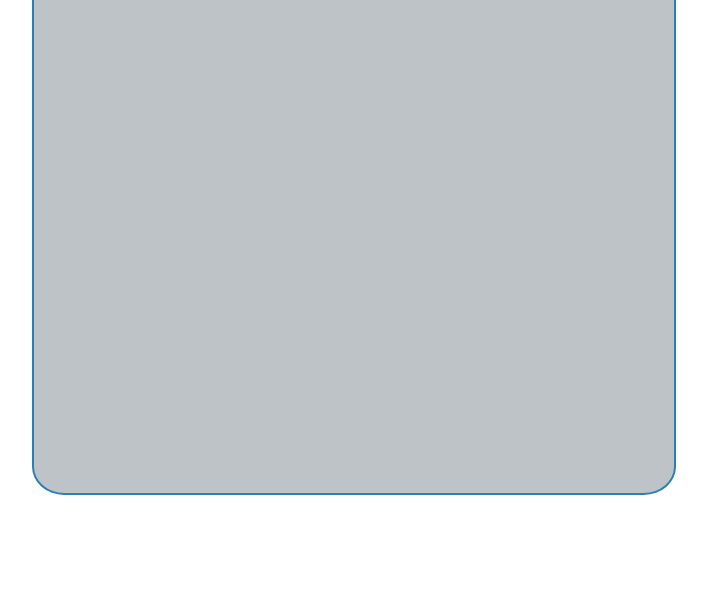
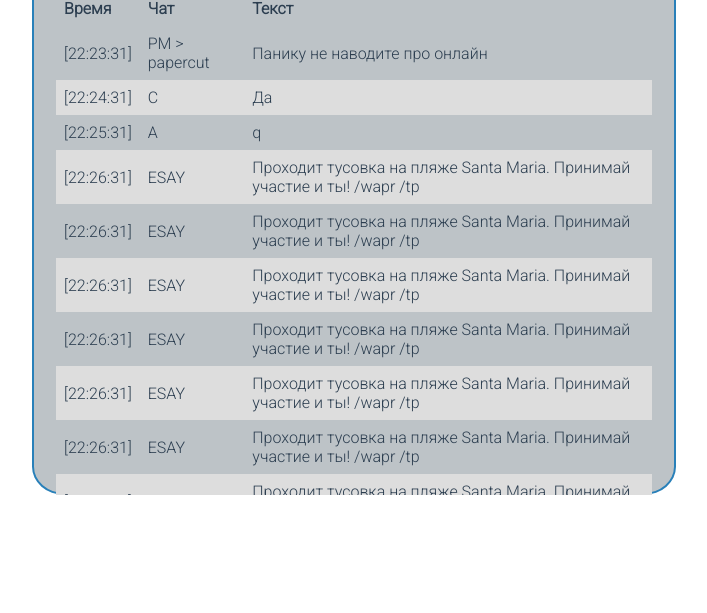
Before and after one commit to pap1k/gtav, a plain HTML site: page client_packages/browser/dialog/dialog_table.html in a window 1280 px wide. Shown: the part 187-800 px from the top of the page, without its empty margins (286-993 px from the left). Drawn offline with Linux system fonts and the light colour scheme.

Commit message:
Dialog redesign

```diff
--- a/client_packages/browser/dialog/dialog_table.html
+++ b/client_packages/browser/dialog/dialog_table.html
@@ -22,7 +22,6 @@
         .dialog{
             border-radius: 5%;
             position: relative;
-
             border: 2px solid #2980b9;
             background-color: #bdc3c7;
             width: 50%;
@@ -68,19 +67,46 @@
             font-weight: 600;
             padding-top: 20px;
         }
+        .headers{
+            margin-top: 1rem;
+
+        }
+        .table{
+            height: 90%;
+            width: 95%;
+            margin: 0 auto;
+            overflow-y: scroll;
+        }
         table {
             color: #2c3e50;
             margin: 0 auto;
-            margin-top: 3rem;
-            font-family: arial, sans-serif;
             border-collapse: collapse;
-            width: 90%;
+            width: 98%;
+        }
+
+        ::-webkit-scrollbar {
+            width: 15px;
+        }
+
+        ::-webkit-scrollbar-thumb {
+            border-radius: 10px;
+            background-color: #3498db;
+        }
+
+        ::-webkit-scrollbar-track{
+            background-color: #dddddd;
+            border-radius: 10px;
+        }
+        table th {
+            position: -webkit-sticky;
+            position: sticky;
+            background-color: #bdc3c7;
+            top: 0;
+            z-index: 10;
         }
 
         td, th {
-            border: 1px solid #dddddd;
-            border-left: none;
-            border-right: none;
+
             text-align: left;
             padding: 8px;
         }
@@ -99,17 +125,20 @@
             <div class="title">
                 <!-- TEXT TO INSERT -->
             </div>
-            <table>
-                <!-- DATA TO INSERT -->
-            </table>
+            <div class="table">
+                <table>
+                    <!-- DATA TO INSERT -->
+                </table>
+            </div>
+
         </div>
     </div>
     <script>
         const table = document.getElementsByTagName("table")[0]
         const title = document.getElementsByClassName("title")[0]
-        const close = document.getElementsByTagName("btn-close")[0]
+        const btn = document.getElementsByClassName("btn-close")[0]
 
-        close.addEventListener('click', () => {
+        btn.addEventListener('click', () => {
             mp.trigger("closeDialog")
         })
 
@@ -134,18 +163,54 @@
             data.headers.forEach(e => {
                 text += "<th>"+e+"</th>"
             })
-            text += "</tr>"
+            text += "</tr></tbody>"
+            //table_headers.innerHTML = text
 
-            data.cols.forEach(e => {
+            data.cols.forEach((e, i) => {
                 text += "<tr>"
                 e.forEach(d => {
-                    text += "<td>"+d+"</td>"
+                    if(d.c)
+                        text += "<td><span style='color: #"+d.c+";'>"+d.v+"</td>"
+                    else
+                        text += "<td>"+d+"</td>"
                 })
                 text += "</tr>"
             })
             text += "</tbody>"
             table.innerHTML = text
         }
+        function test(){
+            fillTitle("Чатлог игрока Rudy_Wade")
+            fillData({
+                headers:["Время", "Чат", "Текст"],
+                cols:[
+                    ["[22:23:31]", "PM > papercut", "Панику не наводите про онлайн"],
+                    ["[22:24:31]", "C", "Да"],
+                    ["[22:25:31]", "A", "q"],
+                    ["[22:26:31]", "ESAY", "Проходит тусовка на пляже Santa Maria. Принимай участие и ты! /wapr /tp"],
+                    ["[22:26:31]", "ESAY", "Проходит тусовка на пляже Santa Maria. Принимай участие и ты! /wapr /tp"],
+                    ["[22:26:31]", "ESAY", "Проходит тусовка на пляже Santa Maria. Принимай участие и ты! /wapr /tp"],
+                    ["[22:26:31]", "ESAY", "Проходит тусовка на пляже Santa Maria. Принимай участие и ты! /wapr /tp"],
+                    ["[22:26:31]", "ESAY", "Проходит тусовка на пляже Santa Maria. Принимай участие и ты! /wapr /tp"],
+                    ["[22:26:31]", "ESAY", "Проходит тусовка на пляже Santa Maria. Принимай участие и ты! /wapr /tp"],
+                    ["[22:26:31]", "ESAY", "Проходит тусовка на пляже Santa Maria. Принимай участие и ты! /wapr /tp"],
+                    ["[22:26:31]", "ESAY", "Проходит тусовка на пляже Santa Maria. Принимай участие и ты! /wapr /tp"],
+                    ["[22:26:31]", "ESAY", "Проходит тусовка на пляже Santa Maria. Принимай участие и ты! /wapr /tp"],
+                    ["[22:26:31]", "ESAY", "Проходит тусовка на пляже Santa Maria. Принимай участие и ты! /wapr /tp"],
+                    ["[22:26:31]", "ESAY", "Проходит тусовка на пляже Santa Maria. Принимай участие и ты! /wapr /tp"],
+                    ["[22:26:31]", "ESAY", "Проходит тусовка на пляже Santa Maria. Принимай участие и ты! /wapr /tp"],
+                    ["[22:26:31]", "ESAY", "Проходит тусовка на пляже Santa Maria. Принимай участие и ты! /wapr /tp"],
+                    ["[22:26:31]", "ESAY", "Проходит тусовка на пляже Santa Maria. Принимай участие и ты! /wapr /tp"],
+                    ["[22:26:31]", "ESAY", "Проходит тусовка на пляже Santa Maria. Принимай участие и ты! /wapr /tp"],
+                    ["[22:26:31]", "ESAY", "Проходит тусовка на пляже Santa Maria. Принимай участие и ты! /wapr /tp"],
+                    ["[22:26:31]", "ESAY", "Проходит тусовка на пляже Santa Maria. Принимай участие и ты! /wapr /tp"],
+                    ["[22:26:31]", "ESAY", "Проходит тусовка на пляже Santa Maria. Принимай участие и ты! /wapr /tp"],
+                    ["[22:26:31]", "ESAY", "Проходит тусовка на пляже Santa Maria. Принимай участие и ты! /wapr /tp"],
+                    ["[22:26:31]", "ESAY", "Проходит тусовка на пляже Santa Maria. Принимай участие и ты! /wapr /tp"],
+                ]
+            })
+        }
+        test()
     </script>
 </body>
 </html>
```
